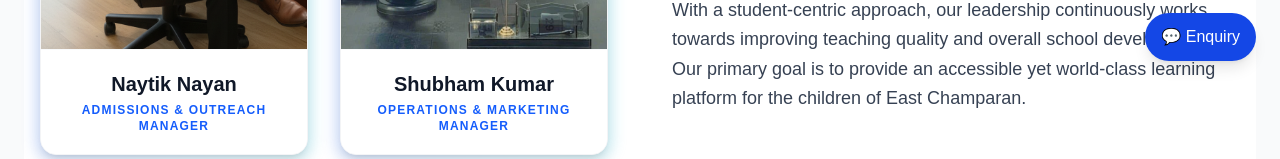
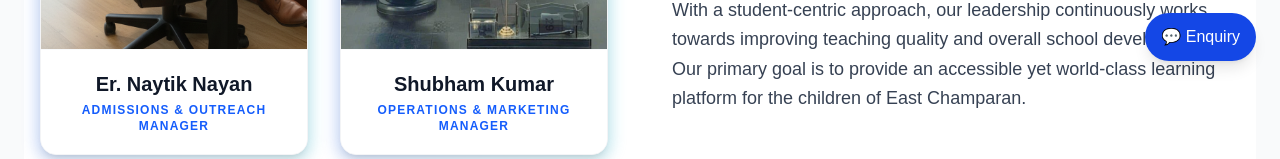
Before and after one commit to abhi281500/blue-skies-school, a Next.js app: page /about/management in a window 1280 px wide. Shown: the part 715-874 px from the top of the page. Built offline with nearby package versions, Linux system fonts and the light colour scheme.

Commit message:
change name of manager

```diff
--- a/app/about/management/page.tsx
+++ b/app/about/management/page.tsx
@@ -7,7 +7,7 @@ export const metadata = {
 
 const managers = [
   {
-    name: "Naytik Nayan",
+    name: "Er. Naytik Nayan",
     title: "Admissions & Outreach Manager",
     image: "/images/gallery/Marketing.png",
   },
```
